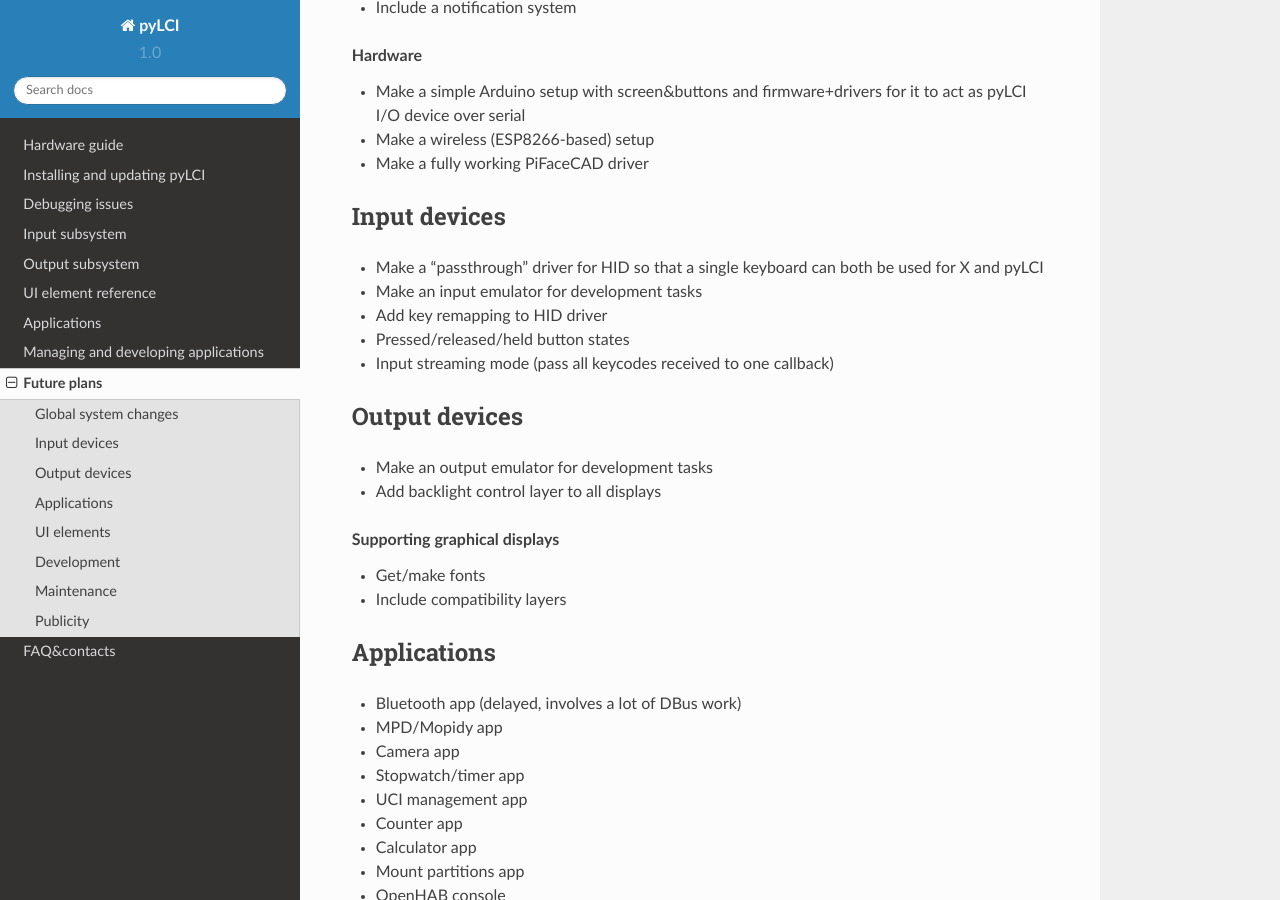
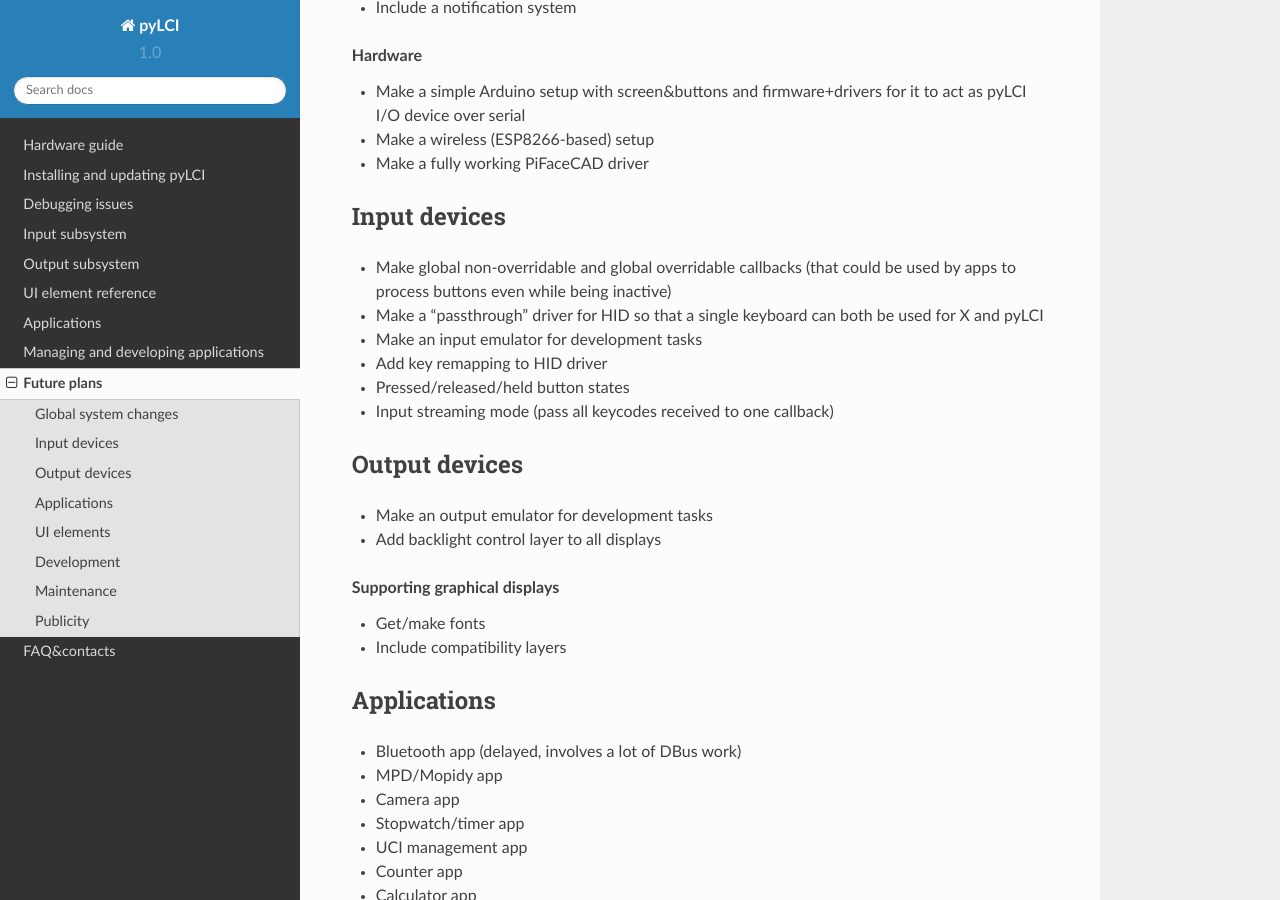
Before and after one commit to CRImier/pyLCI, a Sphinx documentation site: the page built from docs/plans.rst, in a window 1280 px wide and 900 px high, scrolled down 441 px. Built offline with Sphinx 7.4.7 and the Read the Docs theme 2.0.0, drawn with Linux system fonts in a browser that asks for light colours.

Commit message:
Update plans.rst

```diff
--- a/docs/plans.rst
+++ b/docs/plans.rst
@@ -23,6 +23,7 @@ Global system changes
 Input devices
 ==============
 
+* Make global non-overridable and global overridable callbacks (that could be used by apps to process buttons even while being inactive)
 * Make a "passthrough" driver for HID so that a single keyboard can both be used for X and pyLCI
 * Make an input emulator for development tasks
 * Add key remapping to HID driver
```
